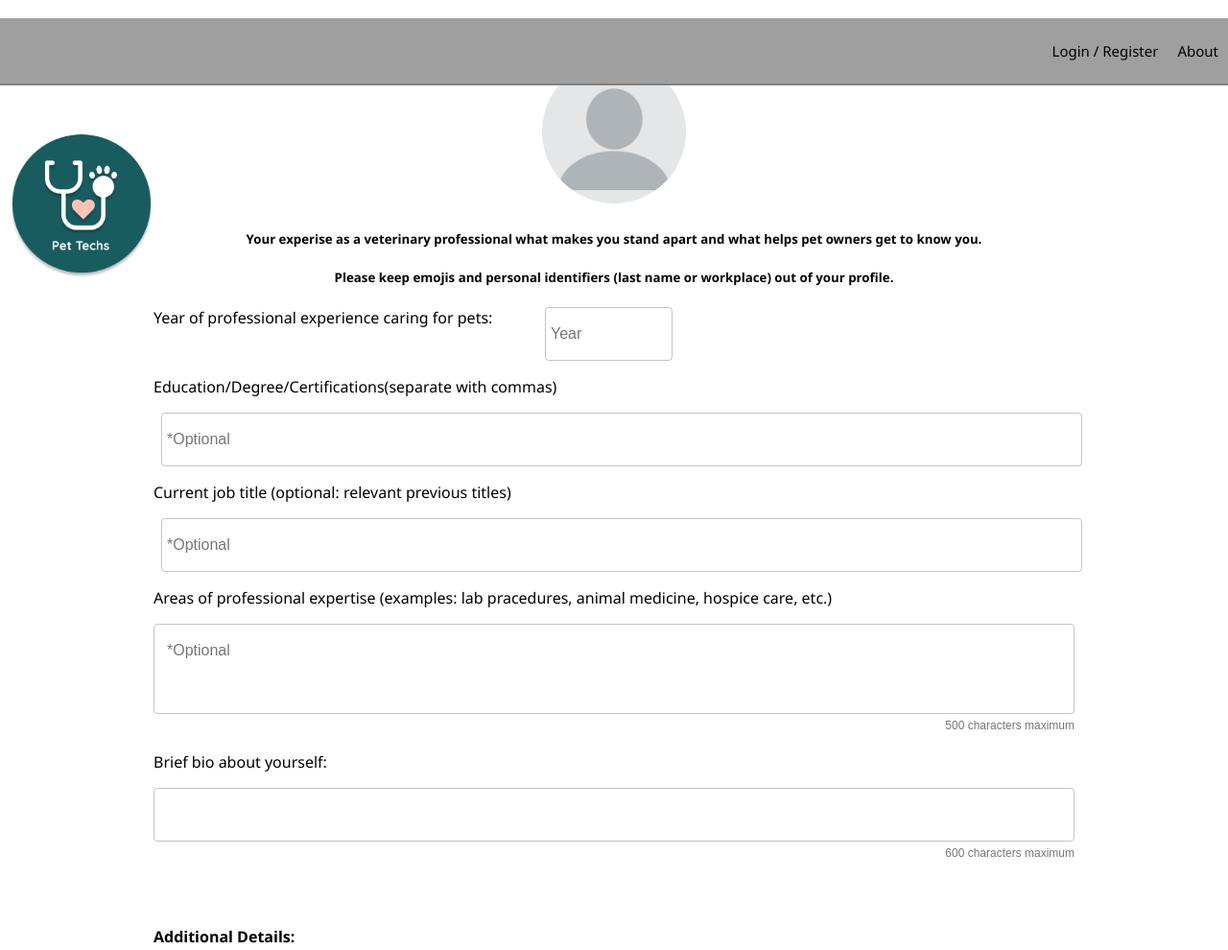
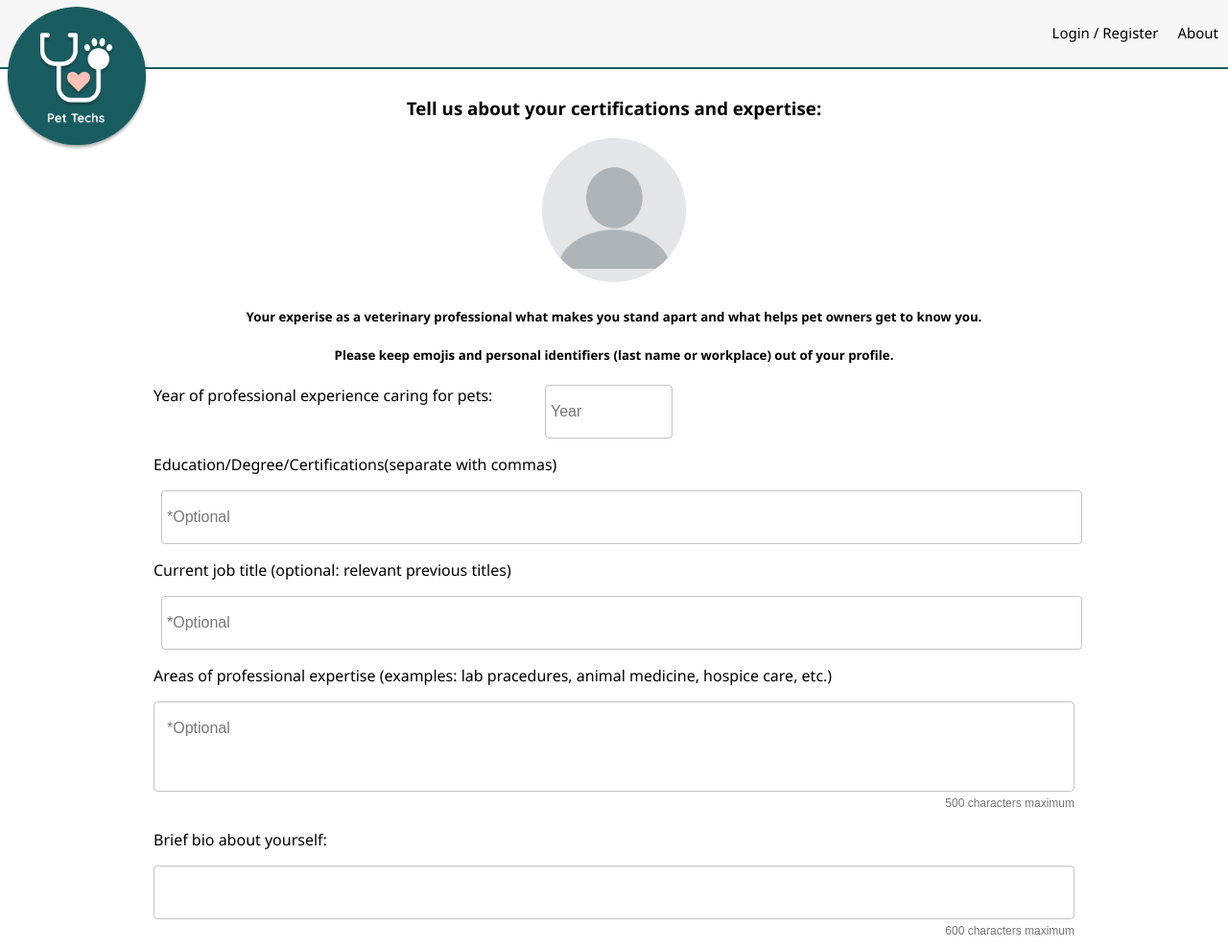
Before and after one commit to chinmayapulikallu/pet-techs, a React app: page /#/vtreg3 in a window 1280 px wide. Shown: the top 990 px of the page at 96% size. Built offline with nearby package versions, Linux system fonts and the light colour scheme; no server answers.

Commit message:
styling layout nav bar

```diff
--- a/src/components/Nav/Nav.css
+++ b/src/components/Nav/Nav.css
@@ -8,22 +8,24 @@
 
 .nav {
   overflow: hidden;
-  background-color: #9f9f9f;
-  border-bottom: 2px solid gray;
+  background-color: #f7f7f7;
+  border-bottom: 2px solid #195C60;
   background-size: cover;
   position: fixed;
   margin-top: 0px;
   width: 100%;
+  height: 70px;
+  top:0px;
 }
 
 .logo{
   /* display: flex; */
   float: left;
   position: fixed;
-  bottom: 10px;
-  left: 10px;
+  top: 7px;
+  left: 5px;
   z-index: 1;
-  margin-bottom: 500px;
+  margin-bottom: 50%;
 
 }
 
@@ -51,7 +53,6 @@ img{
 }
 
 .profile{
-  border-left: 2px solid gray;
+  border-left: 2px solid #195C60;
   padding-left: 24px;
-
 }
--- a/src/components/VTPage3/VTPage3.jsx
+++ b/src/components/VTPage3/VTPage3.jsx
@@ -20,6 +20,7 @@ const styles = theme => ({
         // flexGrow: 1,
         marginLeft: theme.spacing(20),
         marginRight: theme.spacing(20),
+        marginTop: '100px',
     },
 
     title: {
```
